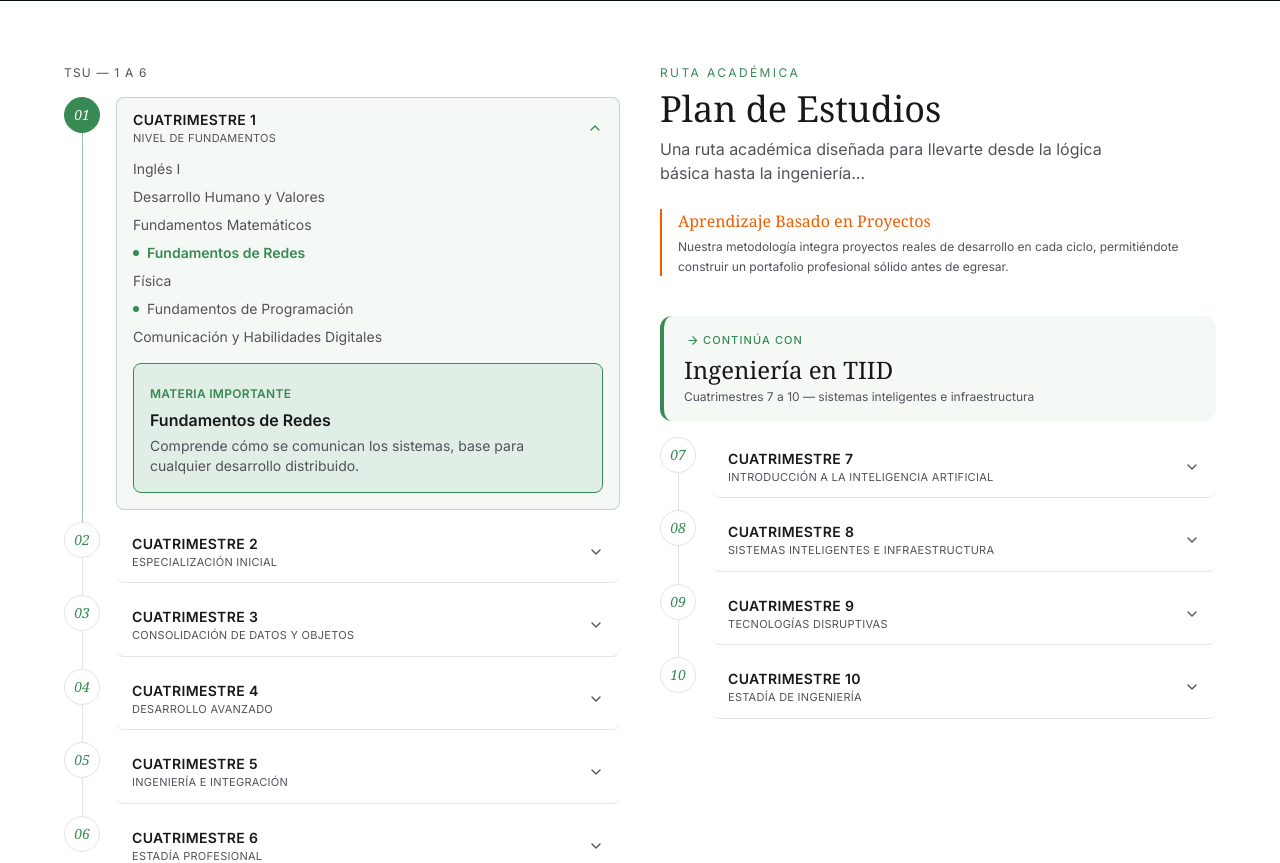
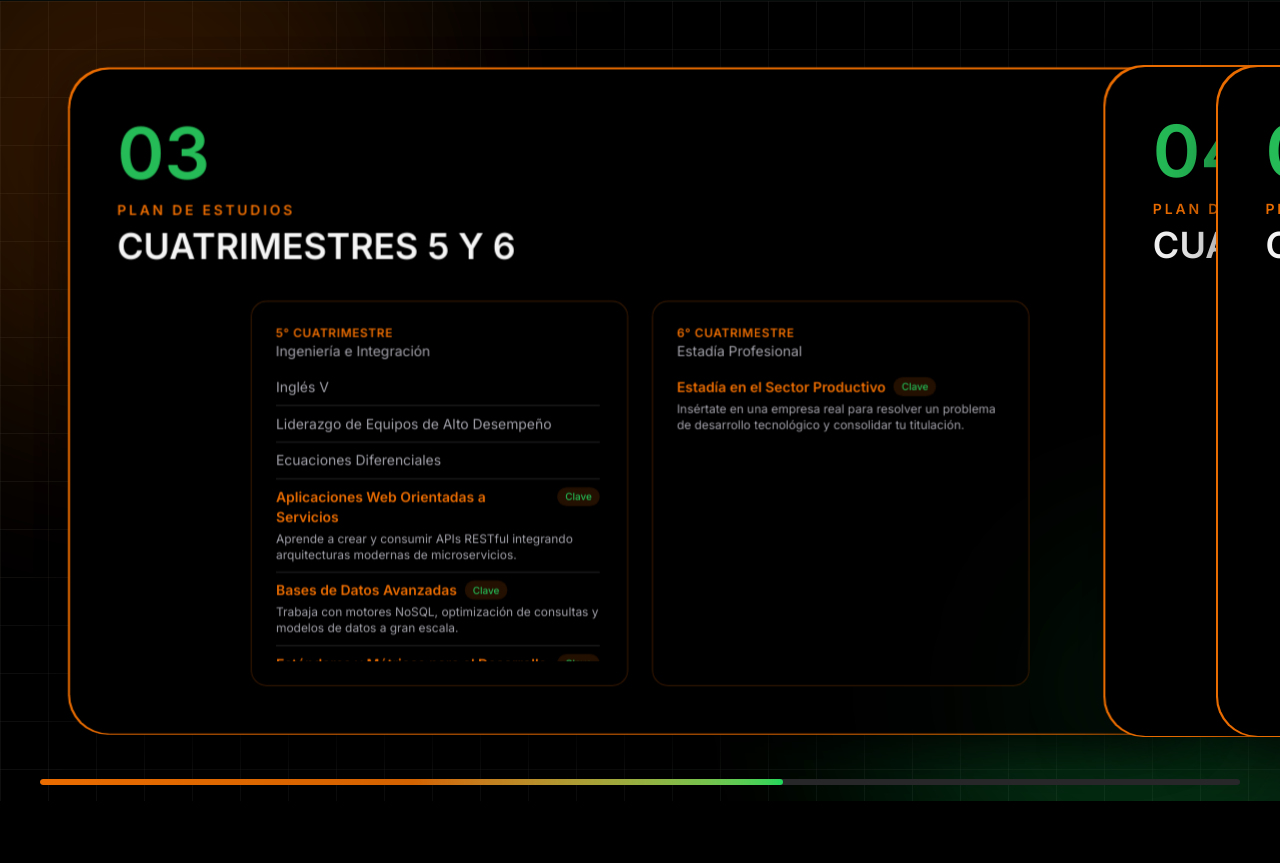
Before and after one commit to Kevin8548/landingpage, a React (Vite) app: page /landingpage/carreras/desarrollo-software in a window 1280 px wide. Shown: the part 4479-5342 px from the top of the page. Built offline with nearby package versions, Linux system fonts and the light colour scheme; a web font is replaced by a local one.

Commit message:
feat: Mejorando StudyPlanSection

```diff
--- a/src/components/sections/detailCareer/StudyPlanSection.tsx
+++ b/src/components/sections/detailCareer/StudyPlanSection.tsx
@@ -1,166 +1,194 @@
-// src/components/sections/detail/StudyPlanSection.tsx
-import { useState } from "react";
-import { ChevronDown } from "lucide-react";
-import type { Cuatrimestre } from "../../../data/careerDetails";
-import CuatrimestreAccordion from "../../cards/CuatrimestreAccordion";
-import MilestoneCard from "./MilestoneCard";
+// components/sections/StudyPlanSection.tsx
+import { useRef } from "react";
+import { motion, useTransform, type MotionValue } from "motion/react";
+import { useScroll } from "motion/react";
+import type { Cuatrimestre, Materia } from "../../../data/careerDetails";
 
 interface StudyPlanSectionProps {
   cuatrimestres: Cuatrimestre[];
-  metodologia: { titulo: string; texto: string };
-  continuacionDesde?: number;
 }
 
-function TrackList({
-  items,
-  abierto,
-  toggle,
-}: {
-  items: Cuatrimestre[];
-  abierto: number | null;
-  toggle: (n: number) => void;
-}) {
+function chunkInPairs<T>(items: T[]): T[][] {
+  const pairs: T[][] = [];
+  for (let i = 0; i < items.length; i += 2) {
+    pairs.push(items.slice(i, i + 2));
+  }
+  return pairs;
+}
+
+function MateriaItem({ materia }: { materia: Materia }) {
   return (
-    <div className="flex flex-col">
-      {items.map((cuatrimestre, index) => {
-        const isOpen = abierto === cuatrimestre.numero;
-        const isLast = index === items.length - 1;
-
-        return (
-          <div key={cuatrimestre.numero} className="flex gap-4">
-            <div className="flex flex-col items-center w-9 shrink-0">
-              <button
-                onClick={() => toggle(cuatrimestre.numero)}
-                aria-expanded={isOpen}
-                className={`flex items-center justify-center w-9 h-9 rounded-full border font-serif italic text-sm shrink-0 transition-colors duration-200 ${
-                  isOpen
-                    ? "bg-light-green-primary border-light-green-primary text-white"
-                    : "border-light-border text-light-green-primary"
-                }`}
+    <li className="border-b border-dark-border pb-2 last:border-0">
+      <div className="flex items-start gap-2">
+        <span
+          className={
+            materia.clave
+              ? "text-sm font-semibold text-dark-orange-primary"
+              : "text-sm text-dark-text-muted"
+          }
         >
-                {String(cuatrimestre.numero).padStart(2, "0")}
-              </button>
-              {!isLast && (
-                <div
-                  className={`w-px flex-1 min-h-[0.75rem] transition-colors duration-200 ${
-                    isOpen ? "bg-light-green-primary/50" : "bg-light-border"
-                  }`}
-                />
+          {materia.nombre}
+        </span>
+        {materia.clave && (
+          <span className="shrink-0 rounded-full bg-dark-orange-primary/15 px-2 py-0.5 text-[10px] font-medium text-dark-green-secondary">
+            Clave
+          </span>
         )}
       </div>
+      {materia.clave && materia.descripcion && (
+        <p className="mt-1 text-xs text-dark-text-muted leading-snug">
+          {materia.descripcion}
+        </p>
+      )}
+    </li>
+  );
+}
 
+function CuatrimestreCard({ cuatri }: { cuatri: Cuatrimestre }) {
+  return (
     <div
-              className={`flex-1 mb-3 rounded-lg transition-colors duration-200 ${
-                isOpen
-                  ? "bg-light-green-primary/5 border border-light-green-primary/30"
-                  : "border-b border-light-border"
-              }`}
+      className="w-full md:w-[380px] h-full rounded-2xl bg-dark-bg/60
+                 border border-dark-orange-primary/25 p-6 flex flex-col overflow-hidden
+                 shadow-[inset_0_1px_0_0_rgba(255,255,255,0.03)]"
     >
-              <button
-                onClick={() => toggle(cuatrimestre.numero)}
-                className="w-full flex items-center justify-between px-4 py-3 text-left"
-              >
-                <div>
-                  <p className="font-bold text-sm uppercase tracking-wide text-light-text">
-                    Cuatrimestre {cuatrimestre.numero}
-                  </p>
-                  <p className="text-[11px] uppercase tracking-wide text-light-text-muted">
-                    {cuatrimestre.nivel}
-                  </p>
-                </div>
-                <ChevronDown
-                  className={`transition-transform duration-200 shrink-0 ${
-                    isOpen ? "rotate-180 text-light-green-primary" : "text-light-text-muted"
-                  }`}
-                  size={16}
-                />
-              </button>
-
-              {isOpen && (
-                <div className="px-4 pb-4">
-                  <CuatrimestreAccordion cuatrimestre={cuatrimestre} />
-                </div>
-              )}
-            </div>
-          </div>
-        );
-      })}
+      <span className="text-xs uppercase tracking-wider text-dark-orange-primary font-semibold">
+        {cuatri.numero}° Cuatrimestre
+      </span>
+      <span className="text-sm text-dark-text-muted mb-4">{cuatri.nivel}</span>
+      <ul className="space-y-2 overflow-y-auto pr-1">
+        {cuatri.materias.map((materia) => (
+          <MateriaItem key={materia.nombre} materia={materia} />
+        ))}
+      </ul>
     </div>
   );
 }
 
-export default function StudyPlanSection({
-  cuatrimestres,
-  metodologia,
-  continuacionDesde,
-}: StudyPlanSectionProps) {
-  const [abierto, setAbierto] = useState<number | null>(
-    cuatrimestres[0]?.numero ?? null
+interface StackedCardProps {
+  pair: Cuatrimestre[];
+  index: number;
+  total: number;
+  scrollYProgress: MotionValue<number>;
+}
+
+function StackedCard({ pair, index, total, scrollYProgress }: StackedCardProps) {
+  const start = index / total;
+  const end = (index + 1) / total;
+  const isLast = index === total - 1;
+
+  const nextStart = isLast ? 0 : end;
+  const nextEnd = isLast ? 1 : Math.min((index + 2) / total, 1);
+
+  const x = useTransform(
+    scrollYProgress,
+    index === 0 ? [0, 0.0001] : [start, end],
+    index === 0 ? ["0%", "0%"] : ["100%", "0%"]
   );
 
-  const toggle = (numero: number) => {
-    setAbierto((actual) => (actual === numero ? null : numero));
-  };
-
-  const primerTramo =
-    continuacionDesde !== undefined
-      ? cuatrimestres.slice(0, continuacionDesde)
-      : cuatrimestres;
-  const segundoTramo =
-    continuacionDesde !== undefined
-      ? cuatrimestres.slice(continuacionDesde)
-      : [];
+  const scale = useTransform(
+    scrollYProgress,
+    [nextStart, nextEnd],
+    isLast ? [1, 1] : [1, 0.93]
+  );
+  const dim = useTransform(
+    scrollYProgress,
+    [nextStart, nextEnd],
+    isLast ? [0, 0] : [0, 0.55]
+  );
 
   return (
-    <section className="py-16 px-6 md:px-16 bg-light-bg">
-      <div className="grid grid-cols-1 md:grid-cols-2 gap-x-10 gap-y-10">
-        {/* Columna izquierda: TSU */}
-        <div>
-          <p className="text-xs uppercase tracking-widest text-light-text-muted mb-4">
-            TSU — 1 a {primerTramo.length}
+    // Wrapper con gradiente naranja -> verde como "marco" (efecto glow-border)
+    <motion.div
+      style={{ x, scale, zIndex: index + 1 }}
+      className="absolute inset-6 md:inset-16 rounded-[2rem] md:rounded-[2.5rem] p-[1.5px]
+                 bg-dark-orange-primary
+                 shadow-[0_20px_80px_-20px_rgba(0,0,0,0.8)]"
+    >
+      <div className="relative w-full h-full rounded-[2rem] md:rounded-[2.5rem] bg-dark-bg
+                       flex flex-col p-8 md:p-12 overflow-hidden">
+        {/* overlay de profundidad: oscuro, no un color plano */}
+        <motion.div
+          style={{ opacity: dim }}
+          className="absolute inset-0 bg-black pointer-events-none"
+        />
+
+        {/* glow interno sutil en verde, esquina opuesta al acento naranja */}
+        <div className="absolute -bottom-24 -right-24 w-72 h-72 rounded-full bg-dark-green-primary/10 blur-[100px] pointer-events-none" />
+
+        <div className="mb-8 relative">
+          <span
+            className="text-6xl md:text-7xl font-black leading-none bg-clip-text text-transparent
+                       bg-dark-green-secondary"
+          >
+            {String(index + 1).padStart(2, "0")}
+          </span>
+          <p className="text-xs md:text-sm uppercase tracking-[0.2em] text-dark-orange-primary font-semibold mt-3">
+            Plan de Estudios
           </p>
-          <TrackList items={primerTramo} abierto={abierto} toggle={toggle} />
+          <h3 className="text-2xl md:text-4xl font-black text-dark-text uppercase leading-tight mt-1">
+            {pair.length === 2
+              ? `Cuatrimestres ${pair[0].numero} y ${pair[1].numero}`
+              : `Cuatrimestre ${pair[0].numero}`}
+          </h3>
         </div>
 
-        {/* Columna derecha: header + metodología + hito + TI */}
-        <div>
-          <span className="block text-xs uppercase tracking-[0.2em] text-light-green-primary mb-2">
-            Ruta académica
-          </span>
-          <h2 className="font-serif text-4xl mb-2 text-light-text">
-            Plan de Estudios
-          </h2>
-          <p className="text-light-text-muted mb-6 max-w-md">
-            Una ruta académica diseñada para llevarte desde la lógica básica
-            hasta la ingeniería...
-          </p>
-
-          <div className="flex items-start gap-4 border-l-2 border-light-orange-primary pl-4 mb-10">
-            <div>
-              <h3 className="font-serif text-base text-light-orange-primary mb-1">
-                {metodologia.titulo}
-              </h3>
-              <p className="text-xs text-light-text-muted leading-relaxed">
-                {metodologia.texto}
-              </p>
+        <div className="flex-1 flex flex-col md:flex-row gap-6 min-h-0 justify-center items-stretch relative">
+          {pair.map((cuatri) => (
+            <CuatrimestreCard key={cuatri.numero} cuatri={cuatri} />
+          ))}
         </div>
       </div>
+    </motion.div>
+  );
+}
 
-          {segundoTramo.length > 0 && (
-            <div className="flex flex-col">
-              <MilestoneCard
-                titulo="Ingeniería en TIID"
-                descripcion="sistemas inteligentes e infraestructura"
-                desde={segundoTramo[0].numero}
-                hasta={segundoTramo[segundoTramo.length - 1].numero}
+export default function StudyPlanSection({ cuatrimestres }: StudyPlanSectionProps) {
+  const targetRef = useRef<HTMLDivElement>(null);
+  const pairs = chunkInPairs(cuatrimestres);
+
+  const { scrollYProgress } = useScroll({
+    target: targetRef,
+    offset: ["start start", "end end"],
+  });
+
+  const progressWidth = useTransform(scrollYProgress, [0, 1], ["0%", "100%"]);
+
+  return (
+    <section
+      ref={targetRef}
+      style={{ height: `${pairs.length * 100}vh` }}
+      className="relative bg-dark-bg"
+    >
+      <div className="sticky top-0 h-screen overflow-hidden">
+        <div
+          className="absolute inset-0 opacity-[0.15] pointer-events-none"
+          style={{
+            backgroundImage:
+              "linear-gradient(to right, rgba(244,244,245,0.4) 1px, transparent 1px), linear-gradient(to bottom, rgba(244,244,245,0.4) 1px, transparent 1px)",
+            backgroundSize: "48px 48px",
+          }}
         />
-              <TrackList
-                items={segundoTramo}
-                abierto={abierto}
-                toggle={toggle}
+
+        {/* glows de fondo en verde */}
+        <div className="absolute -top-40 -left-40 w-[36rem] h-[36rem] rounded-full bg-dark-orange-primary/20 blur-[120px] pointer-events-none" />
+        <div className="absolute -bottom-40 -right-40 w-[36rem] h-[36rem] rounded-full bg-dark-green-primary/25 blur-[120px] pointer-events-none" />
+
+        {pairs.map((pair, i) => (
+          <StackedCard
+            key={i}
+            pair={pair}
+            index={i}
+            total={pairs.length}
+            scrollYProgress={scrollYProgress}
           />
-            </div>
-          )}
+        ))}
+
+        {/* barra de progreso: gradiente combinado */}
+        <div className="absolute bottom-4 left-10 right-10 h-1.5 rounded-full bg-dark-border overflow-hidden z-50">
+          <motion.div
+            style={{ width: progressWidth }}
+            className="h-full rounded-full bg-gradient-to-r from-dark-orange-primary via-dark-orange-secondary to-dark-green-primary"
+          />
         </div>
       </div>
     </section>
--- /dev/null
+++ b/src/components/ui/ScrollRevealCollage.tsx
@@ -0,0 +1,63 @@
+// src/components/ui/ScrollRevealCollage.tsx
+import { useRef } from "react";
+import { motion, useScroll, useTransform } from "motion/react";
+
+interface CollageItem {
+  src: string;
+  alt: string;
+  className: string; // posición/tamaño con Tailwind (top-, left-, w-, rotate-, etc.)
+  range: [number, number]; // en qué % del scroll aparece, ej. [0.1, 0.35]
+}
+
+interface ScrollRevealCollageProps {
+  items: CollageItem[];
+  children?: React.ReactNode; // el texto que va encima/entre las imágenes
+}
+
+export function ScrollRevealCollage({ items, children }: ScrollRevealCollageProps) {
+  const containerRef = useRef<HTMLDivElement>(null);
+
+  const { scrollYProgress } = useScroll({
+    target: containerRef,
+    offset: ["start start", "end end"],
+  });
+
+  return (
+    <div ref={containerRef} className="relative h-[300vh] bg-dark-green-primary">
+      {/* la escena se queda fija mientras avanza el scroll interno */}
+      <div className="sticky top-0 h-dvh overflow-hidden">
+        {items.map((item, i) => (
+          <RevealImage key={i} item={item} scrollYProgress={scrollYProgress} />
+        ))}
+        {children && (
+          <div className="relative z-10 h-full flex items-center justify-center px-6">
+            {children}
+          </div>
+        )}
+      </div>
+    </div>
+  );
+}
+
+function RevealImage({
+  item,
+  scrollYProgress,
+}: {
+  item: CollageItem;
+  scrollYProgress: import("motion/react").MotionValue<number>;
+}) {
+  const [start, end] = item.range;
+
+  const opacity = useTransform(scrollYProgress, [start, start + 0.05, end, end + 0.1], [0, 1, 1, 0.6]);
+  const y = useTransform(scrollYProgress, [start, end], [40, 0]);
+  const scale = useTransform(scrollYProgress, [start, end], [0.9, 1]);
+
+  return (
+    <motion.img
+      src={item.src}
+      alt={item.alt}
+      style={{ opacity, y, scale }}
+      className={`absolute object-cover ${item.className}`}
+    />
+  );
+}
--- a/src/pages/CareerDetail.tsx
+++ b/src/pages/CareerDetail.tsx
@@ -35,11 +35,10 @@ export default function CareerDetail() {
 
       <StudyPlanSection
         cuatrimestres={cuatrimestresCompletos}
-        metodologia={career.metodologia}
-        continuacionDesde={esTSU ? career.cuatrimestres.length : undefined}
       />
 
       <ProfileAndFieldSection
+        perfilIngreso={career.perfilIngreso}
         perfilEgreso={career.perfilEgreso}
         campoLaboral={career.campoLaboral}
       />
```
Also changed, not shown: src/components/sections/detailCareer/ProfileAndFieldSection.tsx (+20 -1 lines), src/data/careerDetails.ts (+19 -0 lines). Lines whose indentation alone changed are shown as unchanged.
